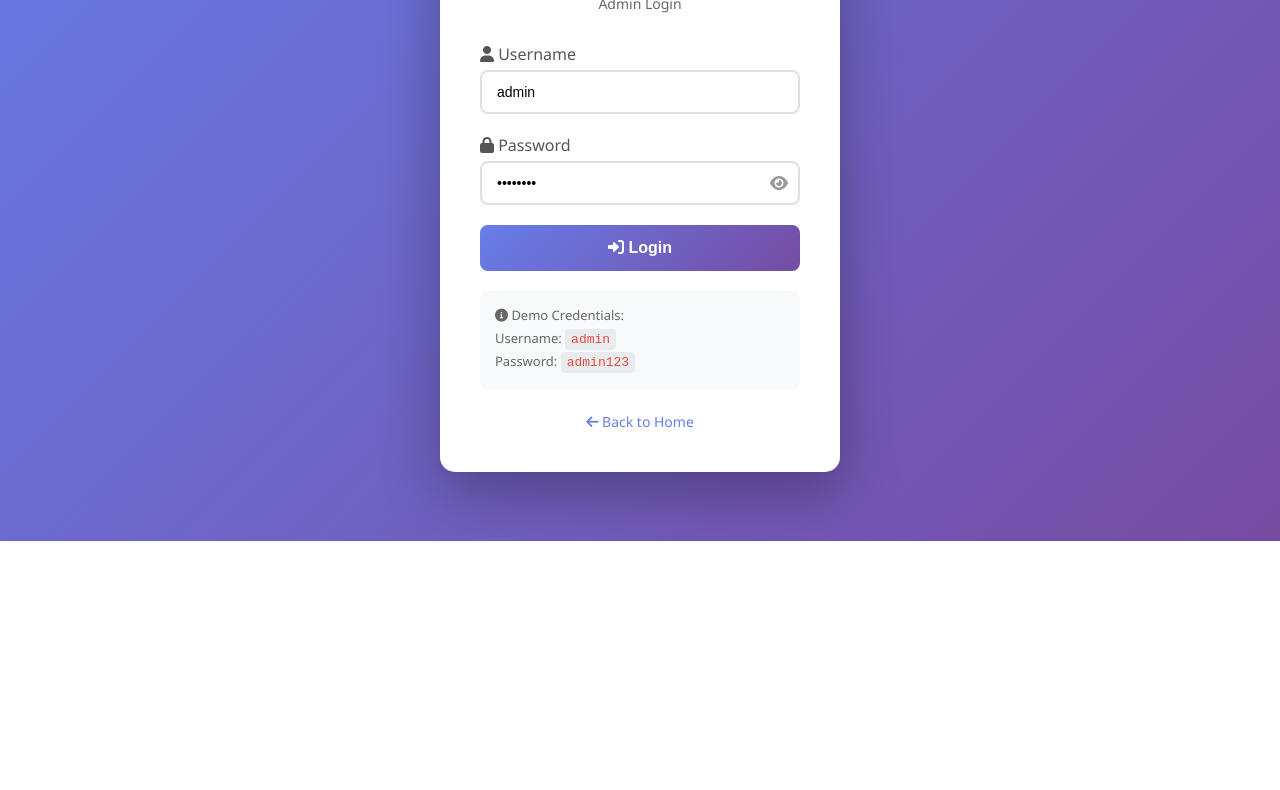
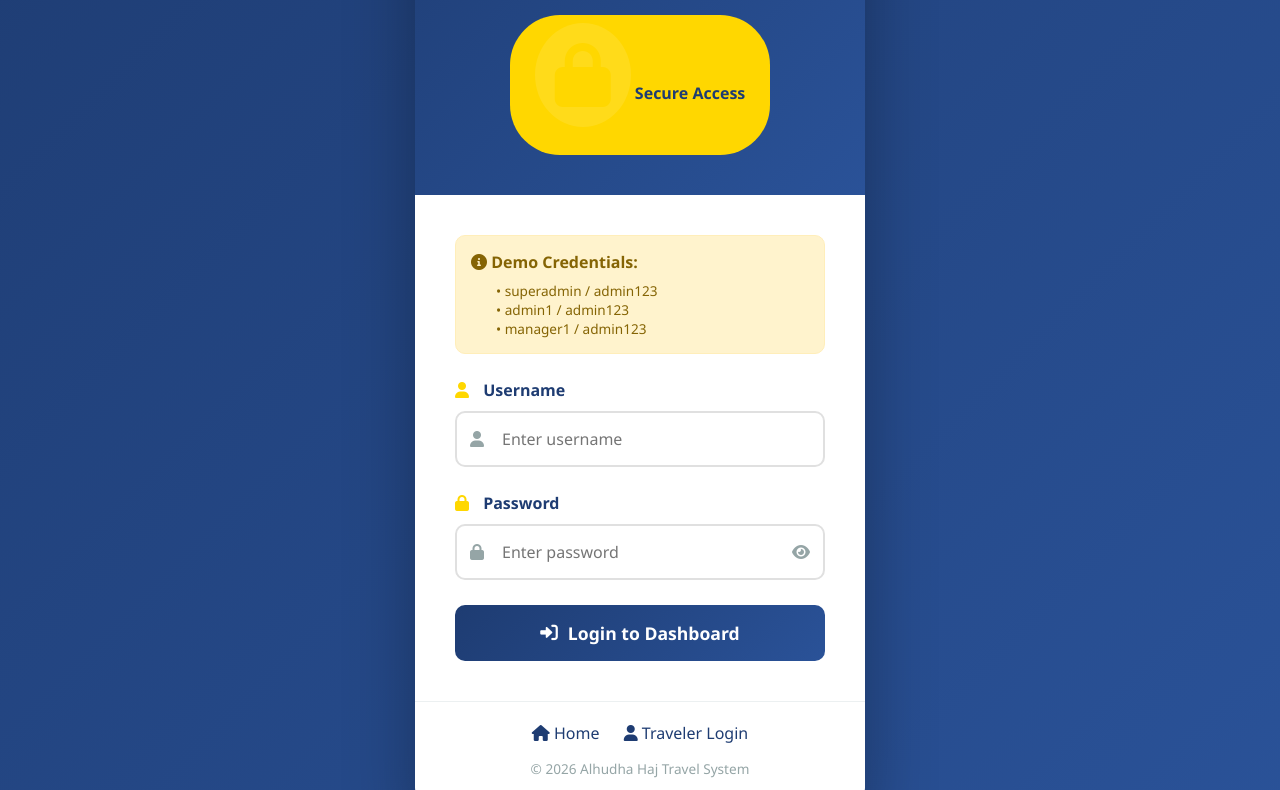
Before and after one commit to onlinebestsupport/haj-travel-system, a plain HTML site: page public/admin.login.html in a window 1280 px wide. Shown: the part 259-1049 px from the top of the page. Before the commit the page ends 800 px from the top, so only its background shows below. Drawn offline with Linux system fonts and the light colour scheme.

Commit message:
Update admin.login.html

```diff
--- a/public/admin.login.html
+++ b/public/admin.login.html
@@ -3,282 +3,299 @@
 <head>
     <meta charset="UTF-8">
     <meta name="viewport" content="width=device-width, initial-scale=1.0">
-    <title>Admin Login - Haj Travel System</title>
+    <title>Admin Login - Alhudha Haj Travel System</title>
     <link rel="stylesheet" href="https://cdnjs.cloudflare.com/ajax/libs/font-awesome/6.0.0/css/all.min.css">
     <style>
         * {
             margin: 0;
             padding: 0;
             box-sizing: border-box;
+            font-family: 'Segoe UI', Tahoma, Geneva, Verdana, sans-serif;
         }
 
         body {
-            font-family: 'Segoe UI', Tahoma, Geneva, Verdana, sans-serif;
-            background: linear-gradient(135deg, #667eea 0%, #764ba2 100%);
-            height: 100vh;
+            background: linear-gradient(135deg, #1e3c72 0%, #2a5298 100%);
+            min-height: 100vh;
             display: flex;
+            justify-content: center;
             align-items: center;
-            justify-content: center;
+            padding: 20px;
         }
 
         .login-container {
             background: white;
-            border-radius: 15px;
-            box-shadow: 0 20px 60px rgba(0,0,0,0.3);
-            width: 90%;
-            max-width: 400px;
+            border-radius: 20px;
+            box-shadow: 0 30px 70px rgba(0,0,0,0.3);
+            width: 100%;
+            max-width: 450px;
+            overflow: hidden;
+        }
+
+        .header {
+            background: linear-gradient(135deg, #1e3c72, #2a5298);
+            color: white;
+            padding: 40px 30px;
+            text-align: center;
+        }
+
+        .header i {
+            font-size: 4rem;
+            color: #ffd700;
+            margin-bottom: 20px;
+            background: rgba(255,255,255,0.1);
+            padding: 20px;
+            border-radius: 50%;
+        }
+
+        .header h1 {
+            font-size: 2rem;
+            margin-bottom: 10px;
+        }
+
+        .header p {
+            opacity: 0.9;
+        }
+
+        .badge {
+            display: inline-block;
+            background: #ffd700;
+            color: #1e3c72;
+            padding: 8px 25px;
+            border-radius: 50px;
+            font-weight: 600;
+            margin-top: 15px;
+        }
+
+        .form-wrapper {
             padding: 40px;
         }
 
-        .login-header {
-            text-align: center;
-            margin-bottom: 30px;
-        }
-
-        .login-header h1 {
-            color: #333;
-            font-size: 24px;
-            margin-bottom: 10px;
-        }
-
-        .login-header p {
-            color: #666;
-            font-size: 14px;
-        }
-
-        .logo {
-            width: 80px;
-            height: 80px;
-            background: linear-gradient(135deg, #667eea 0%, #764ba2 100%);
-            border-radius: 50%;
-            display: flex;
-            align-items: center;
-            justify-content: center;
-            margin: 0 auto 20px;
-        }
-
-        .logo i {
-            font-size: 40px;
-            color: white;
-        }
-
         .form-group {
-            margin-bottom: 20px;
+            margin-bottom: 25px;
         }
 
         .form-group label {
             display: block;
-            margin-bottom: 5px;
-            color: #555;
-            font-weight: 500;
+            margin-bottom: 10px;
+            color: #1e3c72;
+            font-weight: 600;
         }
 
-        .form-group input {
-            width: 100%;
-            padding: 12px 15px;
-            border: 2px solid #e0e0e0;
-            border-radius: 8px;
-            font-size: 14px;
-            transition: all 0.3s ease;
+        .form-group label i {
+            margin-right: 10px;
+            color: #ffd700;
         }
 
-        .form-group input:focus {
-            border-color: #667eea;
+        .input-wrapper {
+            position: relative;
+        }
+
+        .input-wrapper i {
+            position: absolute;
+            left: 15px;
+            top: 50%;
+            transform: translateY(-50%);
+            color: #95a5a6;
+        }
+
+        .input-wrapper input {
+            width: 100%;
+            padding: 15px 15px 15px 45px;
+            border: 2px solid #e0e0e0;
+            border-radius: 10px;
+            font-size: 1rem;
+            transition: all 0.3s;
+        }
+
+        .input-wrapper input:focus {
+            border-color: #ffd700;
             outline: none;
         }
 
-        .password-input {
-            position: relative;
+        .input-wrapper .toggle-password {
+            left: auto;
+            right: 15px;
+            cursor: pointer;
         }
 
-        .password-input input {
-            padding-right: 40px;
+        .demo-box {
+            background: #fff3cd;
+            border: 1px solid #ffeeba;
+            border-radius: 10px;
+            padding: 15px;
+            margin-bottom: 25px;
         }
 
-        .toggle-password {
-            position: absolute;
-            right: 12px;
-            top: 50%;
-            transform: translateY(-50%);
-            cursor: pointer;
-            color: #999;
+        .demo-box p {
+            color: #856404;
+            margin-bottom: 8px;
         }
 
-        .toggle-password:hover {
-            color: #667eea;
-        }
-
-        .login-btn {
-            width: 100%;
-            padding: 14px;
-            background: linear-gradient(135deg, #667eea 0%, #764ba2 100%);
-            border: none;
-            border-radius: 8px;
-            color: white;
-            font-size: 16px;
-            font-weight: 600;
-            cursor: pointer;
-            transition: all 0.3s ease;
-        }
-
-        .login-btn:hover {
-            transform: translateY(-2px);
-            box-shadow: 0 5px 20px rgba(102, 126, 234, 0.4);
-        }
-
-        .login-btn:disabled {
-            opacity: 0.7;
-            cursor: not-allowed;
+        .demo-box small {
+            color: #856404;
+            display: block;
+            margin-left: 25px;
+            font-size: 0.85rem;
         }
 
         .error-message {
             background: #fee;
             color: #e74c3c;
-            padding: 10px;
-            border-radius: 5px;
-            margin-bottom: 20px;
+            padding: 15px;
+            border-radius: 10px;
+            margin-bottom: 25px;
             display: none;
+            align-items: center;
+            gap: 10px;
         }
 
-        .error-message.show {
-            display: block;
-        }
-
-        .demo-credentials {
-            margin-top: 20px;
-            padding: 15px;
-            background: #f8f9fa;
-            border-radius: 8px;
-            font-size: 13px;
-        }
-
-        .demo-credentials p {
-            color: #666;
-            margin-bottom: 5px;
-        }
-
-        .demo-credentials code {
-            background: #e9ecef;
-            padding: 3px 6px;
-            border-radius: 4px;
-            color: #e74c3c;
-        }
-
-        .back-link {
-            text-align: center;
+        .login-btn {
+            width: 100%;
+            padding: 16px;
+            background: linear-gradient(135deg, #1e3c72, #2a5298);
+            color: white;
+            border: none;
+            border-radius: 10px;
+            font-size: 1.1rem;
+            font-weight: 600;
+            cursor: pointer;
+            display: flex;
+            align-items: center;
+            justify-content: center;
+            gap: 10px;
+            transition: all 0.3s;
             margin-top: 20px;
         }
 
-        .back-link a {
-            color: #667eea;
-            text-decoration: none;
-            font-size: 14px;
+        .login-btn:hover {
+            transform: translateY(-3px);
+            box-shadow: 0 10px 25px rgba(30, 60, 114, 0.4);
         }
 
-        .back-link a:hover {
-            text-decoration: underline;
+        .footer {
+            text-align: center;
+            padding: 20px 40px 30px;
+            border-top: 1px solid #ecf0f1;
         }
 
-        .notification {
-            position: fixed;
-            top: 20px;
-            right: 20px;
-            padding: 15px 25px;
-            border-radius: 5px;
-            color: white;
-            z-index: 9999;
-            animation: slideIn 0.3s ease;
+        .footer a {
+            color: #1e3c72;
+            text-decoration: none;
+            margin: 0 10px;
         }
 
-        @keyframes slideIn {
-            from { transform: translateX(100%); opacity: 0; }
-            to { transform: translateX(0); opacity: 1; }
+        .footer a:hover {
+            color: #ffd700;
         }
 
-        .notification-success { background: #27ae60; }
-        .notification-error { background: #e74c3c; }
+        .footer p {
+            color: #95a5a6;
+            font-size: 0.85rem;
+            margin-top: 15px;
+        }
+
+        .loading-spinner {
+            display: inline-block;
+            width: 20px;
+            height: 20px;
+            border: 3px solid rgba(255,255,255,0.3);
+            border-top: 3px solid white;
+            border-radius: 50%;
+            animation: spin 1s linear infinite;
+        }
+
+        @keyframes spin {
+            0% { transform: rotate(0deg); }
+            100% { transform: rotate(360deg); }
+        }
     </style>
 </head>
 <body>
     <div class="login-container">
-        <div class="login-header">
-            <div class="logo">
-                <i class="fas fa-kaaba"></i>
+        <div class="header">
+            <i class="fas fa-user-shield"></i>
+            <h1>Admin Login</h1>
+            <p>Alhudha Haj Travel System</p>
+            <div class="badge">
+                <i class="fas fa-lock"></i> Secure Access
             </div>
-            <h1>Haj Travel System</h1>
-            <p>Admin Login</p>
         </div>
 
-        <div id="errorMessage" class="error-message"></div>
+        <div class="form-wrapper">
+            <div class="demo-box">
+                <p><i class="fas fa-info-circle"></i> <strong>Demo Credentials:</strong></p>
+                <small>• superadmin / admin123</small>
+                <small>• admin1 / admin123</small>
+                <small>• manager1 / admin123</small>
+            </div>
+
+            <div id="errorMessage" class="error-message">
+                <i class="fas fa-exclamation-circle"></i>
+                <span id="errorText">Invalid username or password</span>
+            </div>
 
             <form id="loginForm">
                 <div class="form-group">
-                <label for="username"><i class="fas fa-user"></i> Username</label>
-                <input type="text" id="username" name="username" value="admin" required>
+                    <label><i class="fas fa-user"></i> Username</label>
+                    <div class="input-wrapper">
+                        <i class="fas fa-user"></i>
+                        <input type="text" id="username" placeholder="Enter username" required>
+                    </div>
                 </div>
 
                 <div class="form-group">
-                <label for="password"><i class="fas fa-lock"></i> Password</label>
-                <div class="password-input">
-                    <input type="password" id="password" name="password" value="admin123" required>
-                    <i class="fas fa-eye toggle-password" onclick="togglePassword()"></i>
+                    <label><i class="fas fa-lock"></i> Password</label>
+                    <div class="input-wrapper">
+                        <i class="fas fa-lock"></i>
+                        <input type="password" id="password" placeholder="Enter password" required>
+                        <i class="fas fa-eye toggle-password" id="togglePassword"></i>
                     </div>
                 </div>
 
-            <button type="submit" class="login-btn" id="loginBtn">
-                <i class="fas fa-sign-in-alt"></i> Login
+                <button type="submit" id="loginBtn" class="login-btn">
+                    <i class="fas fa-sign-in-alt"></i> Login to Dashboard
                 </button>
             </form>
-
-        <div class="demo-credentials">
-            <p><i class="fas fa-info-circle"></i> Demo Credentials:</p>
-            <p>Username: <code>admin</code></p>
-            <p>Password: <code>admin123</code></p>
         </div>
 
-        <div class="back-link">
-            <a href="/"><i class="fas fa-arrow-left"></i> Back to Home</a>
+        <div class="footer">
+            <a href="/"><i class="fas fa-home"></i> Home</a>
+            <a href="/traveler_login.html"><i class="fas fa-user"></i> Traveler Login</a>
+            <p>© 2026 Alhudha Haj Travel System</p>
         </div>
     </div>
 
     <script>
-        function togglePassword() {
-            const password = document.getElementById('password');
-            const icon = document.querySelector('.toggle-password');
+        const togglePassword = document.getElementById('togglePassword');
+        const passwordInput = document.getElementById('password');
 
-            if (password.type === 'password') {
-                password.type = 'text';
-                icon.classList.remove('fa-eye');
-                icon.classList.add('fa-eye-slash');
-            } else {
-                password.type = 'password';
-                icon.classList.remove('fa-eye-slash');
-                icon.classList.add('fa-eye');
-            }
-        }
-
-        function showNotification(message, type) {
-            const notification = document.createElement('div');
-            notification.className = `notification notification-${type}`;
-            notification.innerHTML = `<i class="fas fa-${type === 'success' ? 'check-circle' : 'exclamation-circle'}"></i> ${message}`;
-            document.body.appendChild(notification);
-
-            setTimeout(() => {
-                notification.remove();
-            }, 3000);
-        }
+        togglePassword.addEventListener('click', function() {
+            const type = passwordInput.type === 'password' ? 'text' : 'password';
+            passwordInput.type = type;
+            this.classList.toggle('fa-eye');
+            this.classList.toggle('fa-eye-slash');
+        });
 
         document.getElementById('loginForm').addEventListener('submit', async function(e) {
             e.preventDefault();
 
-            const username = document.getElementById('username').value;
+            const username = document.getElementById('username').value.trim();
             const password = document.getElementById('password').value;
             const errorDiv = document.getElementById('errorMessage');
+            const errorText = document.getElementById('errorText');
             const loginBtn = document.getElementById('loginBtn');
 
-            errorDiv.classList.remove('show');
+            errorDiv.style.display = 'none';
+
+            if (!username || !password) {
+                errorText.textContent = 'Please enter both username and password';
+                errorDiv.style.display = 'flex';
+                return;
+            }
+
+            const originalBtnText = loginBtn.innerHTML;
+            loginBtn.innerHTML = '<span class="loading-spinner"></span> Authenticating...';
             loginBtn.disabled = true;
-            loginBtn.innerHTML = '<i class="fas fa-spinner fa-spin"></i> Logging in...';
 
             try {
                 const response = await fetch('/api/login', {
@@ -291,42 +308,38 @@
 
                 if (data.success) {
                     sessionStorage.setItem('adminLoggedIn', 'true');
-                    sessionStorage.setItem('adminUser', JSON.stringify(data.user));
-                    showNotification('Login successful! Redirecting...', 'success');
+                    sessionStorage.setItem('adminName', data.user?.name || username);
+                    sessionStorage.setItem('adminRole', data.user?.role || 'Admin');
 
-                    setTimeout(() => {
                     window.location.href = '/admin/dashboard.html';
-                    }, 1000);
                 } else {
-                    errorDiv.textContent = data.error || 'Invalid username or password';
-                    errorDiv.classList.add('show');
+                    errorText.textContent = data.error || 'Invalid username or password';
+                    errorDiv.style.display = 'flex';
+                    loginBtn.innerHTML = originalBtnText;
                     loginBtn.disabled = false;
-                    loginBtn.innerHTML = '<i class="fas fa-sign-in-alt"></i> Login';
                 }
             } catch (error) {
                 console.error('Login error:', error);
 
                 // Demo mode - allow login even if API fails
-                if (username === 'admin' && password === 'admin123') {
+                const demoUsers = ['superadmin', 'admin1', 'manager1'];
+                if (demoUsers.includes(username) && password === 'admin123') {
                     sessionStorage.setItem('adminLoggedIn', 'true');
-                    sessionStorage.setItem('adminUser', JSON.stringify({
-                        id: 1,
-                        username: 'admin',
-                        role: 'admin'
-                    }));
-                    showNotification('Demo mode: Login successful!', 'success');
-
-                    setTimeout(() => {
+                    sessionStorage.setItem('adminName', username);
+                    sessionStorage.setItem('adminRole', 'Admin');
                     window.location.href = '/admin/dashboard.html';
-                    }, 1000);
                 } else {
-                    errorDiv.textContent = 'Connection error. Use demo credentials: admin/admin123';
-                    errorDiv.classList.add('show');
+                    errorText.textContent = 'Connection error. Use demo credentials.';
+                    errorDiv.style.display = 'flex';
+                    loginBtn.innerHTML = originalBtnText;
                     loginBtn.disabled = false;
-                    loginBtn.innerHTML = '<i class="fas fa-sign-in-alt"></i> Login';
                 }
             }
         });
+
+        if (sessionStorage.getItem('adminLoggedIn') === 'true') {
+            window.location.href = '/admin/dashboard.html';
+        }
     </script>
 </body>
 </html>
```
Lines whose indentation alone changed are shown as unchanged.
